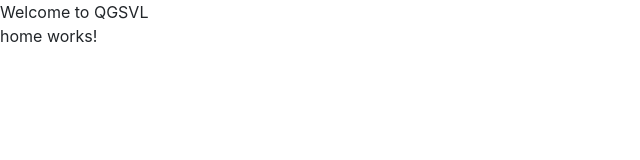
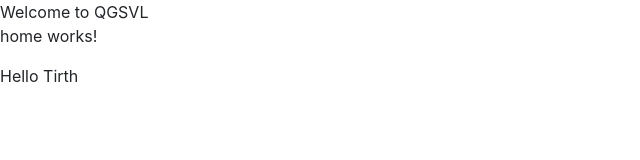
Before and after one commit to hemantCC/QGSVL-Angular, an Angular app: page /Home in a window 1280 px wide. Shown: the top 160 px of the page, without its empty margins (0-640 px from the left). Built offline with nearby package versions, Linux system fonts and the light colour scheme.

Commit message:
PTagByTirth

```diff
--- a/src/app/components/home/home.component.html
+++ b/src/app/components/home/home.component.html
@@ -2,3 +2,6 @@
 <!-- tirth boda -->
 <!-- Hemant -->
 <!-- tirth-boda4 -->
+<p>
+    Hello Tirth
+</p>
```
